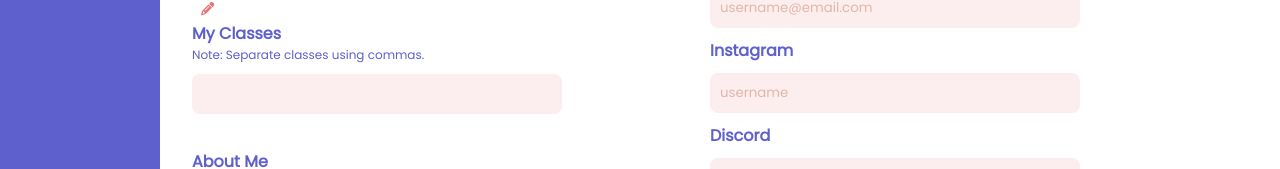
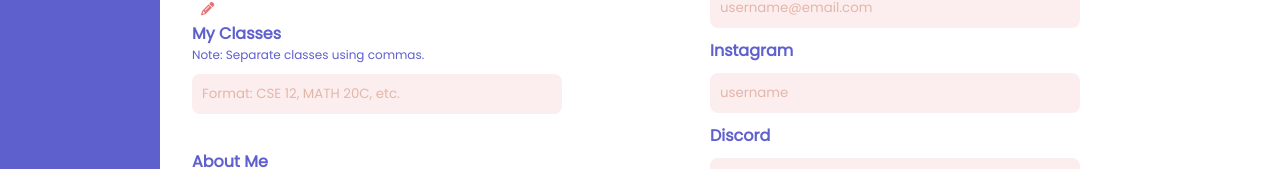
Before and after one commit to jenetic/studybudz, a React (Create React App) app: page /profile in a window 1280 px wide. Shown: the part 205-374 px from the top of the page. Built offline with nearby package versions, Linux system fonts and the light colour scheme; no server answers; the database is empty; sample sign-in values are in the browser's storage.

Commit message:
Added format guide for classes in input placeholder

```diff
--- a/src/pages/Profile.js
+++ b/src/pages/Profile.js
@@ -137,7 +137,7 @@ const Profile = ({ isAuth }) => {
       <div className="inputSection">
         <b className="inputHeader">My Classes</b>
         <div className="note">Note: Separate classes using commas.</div>
-        <input id="classesInput" className="inputSmall"></input>
+        <input id="classesInput" className="inputSmall" placeholder="Format: CSE 12, MATH 20C, etc."></input>
       </div>
       <br/>
 
```
